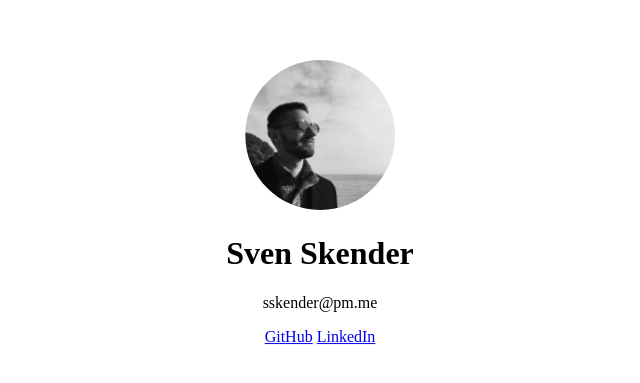
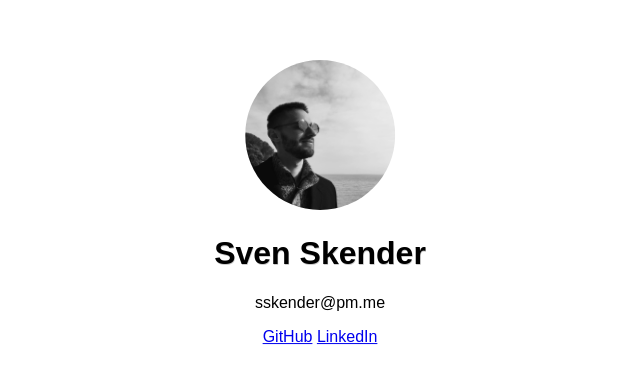
Before and after one commit to sskender/sskender.github.io, a plain HTML site: page index.html in a window 1280 px wide. Shown: the part 197-580 px from the top of the page, without its empty margins (320-960 px from the left). Drawn offline with Linux system fonts and the light colour scheme.

Commit message:
Fix #2 set font Arial

```diff
--- a/css/style.css
+++ b/css/style.css
@@ -1,3 +1,13 @@
+body {
+    font-family: Arial, sans-serif;
+    -webkit-font-smoothing: antialiased;
+    -moz-osx-font-smoothing: grayscale;
+}
+
+h1 {
+    text-shadow: 0.5px 0.5px 0.5px #ccc;
+}
+
 .container {
     position: absolute;
     top: 50%;
```
